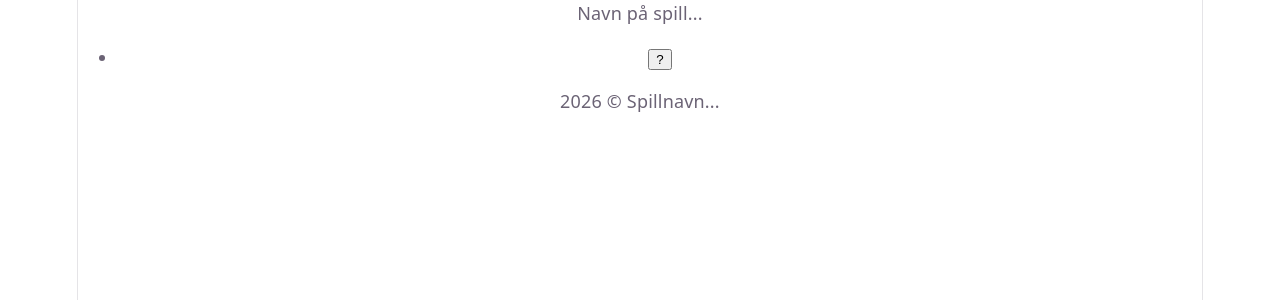
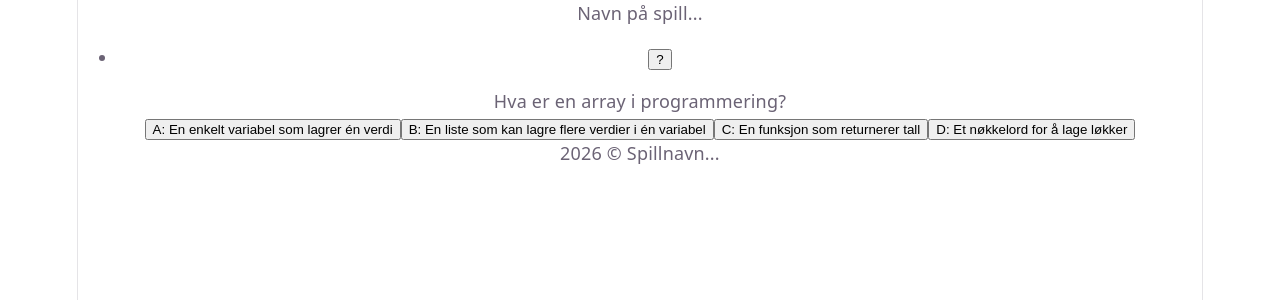
Before and after one commit to victortonneberg/UI_designprosjekt, a React (Vite) app in the folder UI_app/: page /question in a window 1280 px wide. Shown: the top 300 px of the page. Built offline with nearby package versions, Linux system fonts and the light colour scheme.

Commit message:
React router

```diff
--- a/UI_app/src/App.jsx
+++ b/UI_app/src/App.jsx
@@ -1,17 +1,16 @@
-import PlayerInfo from './components/game/PlayerInfo';
-import Layout from './components/Layout'
-import { BrowserRouter as Router, Routes, Route } from 'react-router-dom';
+import Layout from "./components/Layout";
+import { BrowserRouter as Router, Routes, Route } from "react-router-dom";
+import QuestionCard from "./components/questions/QuestionCard";
 
 function App() {
   return (
-
     <Layout>
       <Routes>
         {/* <Route path="/" element={<Home />} />  ikke det vi skal ha */}
         {/* <Route path="/about" element={<About />} /> */}
+        <Route path="/question" element={<QuestionCard />} />
       </Routes>
     </Layout>
-
   );
 }
-export default App
+export default App;
```
Also changed, not shown: 2 other files (tests, documents, lock files or other folders). Lines whose indentation alone changed are shown as unchanged.
